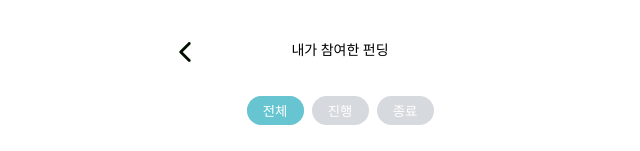
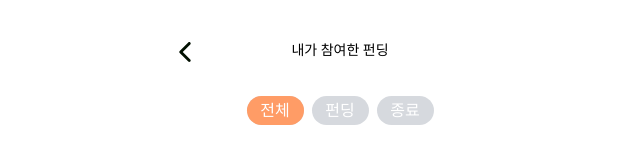
Before and after one commit to EFUB-GeumJaSsi/GiftU-Front, a React (Create React App) app: page / in a window 1280 px wide. Shown: the top 151 px of the page, without its empty margins (300-940 px from the left). Built offline with nearby package versions, Linux system fonts and the light colour scheme.

Commit message:
🔧fix: NotiItem 반영 수정

```diff
--- a/src/components/common/NotiItem.jsx
+++ b/src/components/common/NotiItem.jsx
@@ -1,31 +1,40 @@
+import React from 'react';
 import styled from 'styled-components';
 import { NavLink } from 'react-router-dom';
-const NotiItem = ({
-  tagFirstName,
-  tagFirstLink,
-  tagSecondName,
-  tagSecondLink,
-}) => {
+
+// <NotiItem
+//  buttons={[
+//  { text: '전체', link: '/', color: 'jade' },
+//  { text: '친구', link: '/first', color: 'jade' },
+//  { text: '펀딩', link: '/second', color: 'jade' },
+// ]}
+// />
+// 위의 코드는 예시입니다. text에 원하는 문구를 적고 ,link는 그대로 사용하고, color에는 jade와 orange중에 선택하면 됩니다.
+const NotiItem = ({ buttons }) => {
+  // color: [배경 색, 글꼴 색]
+  const btnColor = {
+    orange: ['var(--orange-pri)', 'var(--white)'],
+    jade: ['var(--jade-pri)', 'var(--white)'],
+    gray: ['var(--gray-100)', 'var(--gray-400)'],
+  };
+
   return (
     <SLayout>
-      <SBtn>
-        <StyledNavLink to='/' activeclassname='active'>
-          전체
-        </StyledNavLink>
-      </SBtn>
-      <SBtn>
-        <StyledNavLink to={tagFirstLink} activeclassname='active'>
-          {tagFirstName}
-        </StyledNavLink>
-      </SBtn>
-      <SBtn>
-        <StyledNavLink to={tagSecondLink} activeclassname='active'>
-          {tagSecondName}
-        </StyledNavLink>
-      </SBtn>
+      {buttons.map((btn, index) => (
+        <SBtn key={index}>
+          <StyledNavLink
+            to={btn.link}
+            activeclassname='active'
+            color={btnColor[btn.color]}
+          >
+            {btn.text}
+          </StyledNavLink>
+        </SBtn>
+      ))}
     </SLayout>
   );
 };
+
 export default NotiItem;
 
 const SLayout = styled.div`
@@ -34,7 +43,7 @@ const SLayout = styled.div`
   gap: 8px;
 `;
 
-const SBtn = styled.button`
+const SBtn = styled.div`
   display: flex;
   justify-content: center;
   align-items: center;
@@ -51,11 +60,12 @@ const StyledNavLink = styled(NavLink)`
   align-items: center;
   width: 100%;
   height: 100%;
-  color: white;
+  color: inherit;
   text-decoration: none;
 
   &.active {
-    background-color: var(--jade-pri);
+    background-color: ${(props) => props.color[0]};
+    color: ${(props) => props.color[1]};
     border-radius: 15px;
   }
 `;
--- a/src/pages/MyJoinFunding/ListPage.jsx
+++ b/src/pages/MyJoinFunding/ListPage.jsx
@@ -53,10 +53,11 @@ const ListPage = () => {
       <BackHeader text='내가 참여한 펀딩' />
       <NotiItemWrapper>
         <NotiItem
-          tagFirstName='진행'
-          tagFirstLink='/isOngoing'
-          tagSecondName='종료'
-          tagSecondLink='/end'
+          buttons={[
+            { text: '전체', link: '/', color: 'orange' },
+            { text: '펀딩', link: '/isOngoing', color: 'orange' },
+            { text: '종료', link: '/end', color: 'orange' },
+          ]}
         />
       </NotiItemWrapper>
       <FundingComponent
```
Also changed, not shown: src/pages/MyOpenFunding/ListPage.jsx (added, +102 -0 lines).
